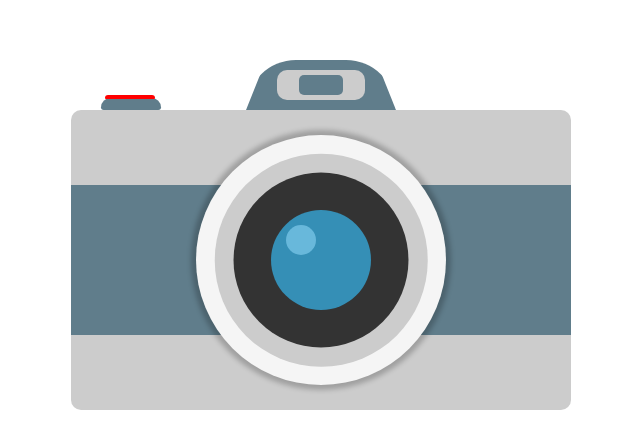
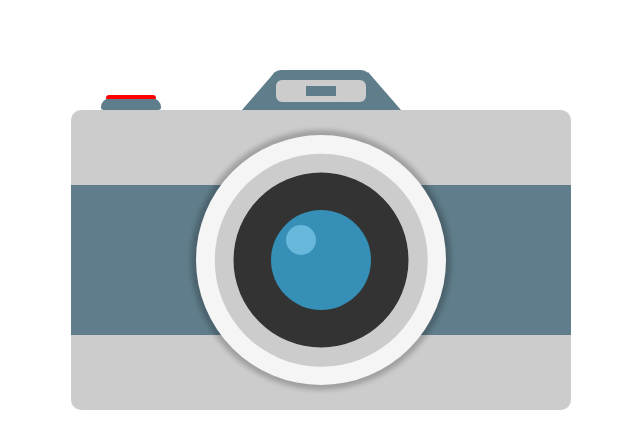
Before and after one commit to OmneyaAboElkhair/CSS-Camera, a plain HTML site: page index.html in a window 1280 px wide. Shown: the part 160-608 px from the top of the page, without its empty margins (319-959 px from the left). Drawn offline with Linux system fonts and the light colour scheme.

Commit message:
Edit index

```diff
--- a/css/ch-14.css
+++ b/css/ch-14.css
@@ -2,6 +2,8 @@
     box-sizing: border-box;
 }
 
+
+/* Grouping Same Featers  */
 .container,
 .container div:nth-of-type(2),
 .container div:nth-of-type(2)::before,
@@ -37,6 +39,7 @@
     position: absolute;
 }
 
+/* Media Queries */
 
 @media (max-width:767px) {
     .container {
@@ -46,6 +49,8 @@
 
 
 }
+
+/* Camera Button  */
 
 .container::before {
     content: '';
@@ -69,7 +74,7 @@
     height: 4px;
     position: absolute;
     top: -15px;
-    left: 34px;
+    left: 35px;
     border-radius: 10px 10px 3px 3px;
     -webkit-border-radius: 10px 10px 3px 3px;
     -moz-border-radius: 10px 10px 3px 3px;
@@ -77,66 +82,78 @@
     -o-border-radius: 10px 10px 3px 3px;
 }
 
-.container span {
+/* End Of Camera Button */
+
+/* Camera Flash */
+
+.container span:first-of-type {
     display: block;
-    width: 150px;
-    height: 0;
     position: absolute;
-    border-bottom: 50px solid #607d8b;
-    border-left: 20px solid transparent;
-    border-right: 20px solid transparent;
-    top: -50px;
+    width: 100px;
+    height: 40px;
+    background-color: #607d8b;
+    top: -40px;
     left: 50%;
     transform: translateX(-50%);
     -webkit-transform: translateX(-50%);
     -moz-transform: translateX(-50%);
     -ms-transform: translateX(-50%);
     -o-transform: translateX(-50%);
-    border-radius: 50px 50px 0px 0px;
+    border-radius: 10px 10px 0px 0px;
+    -webkit-border-radius: 10px 10px 0px 0px;
+    -moz-border-radius: 10px 10px 0px 0px;
+    -ms-border-radius: 10px 10px 0px 0px;
+    -o-border-radius: 10px 10px 0px 0px;
+}
+
+.container span:first-of-type::before,
+.container span:first-of-type::after {
+    content: "";
+    position: absolute;
+    border-bottom: 38px solid #607d8b;
+    border-left: 33px solid transparent;
+    top: 2px;
 
 }
 
-.container span::before {
-    content: '';
-    width: 80%;
-    height: 30px;
-    background-color: #ccc;
+.container span:first-of-type::before {
+    border-right: 25px solid transparent;
+    left: -29.5px;
+
+}
+
+.container span:first-of-type::after {
+    border-right: 33px solid transparent;
+    right: -29.5px;
+}
+
+.container span:last-of-type {
+    display: block;
+    width: 90px;
+    height: 22px;
+    background-color: transparent;
     position: absolute;
-    top: 10px;
+    top: -30px;
     left: 50%;
+    border-style: solid;
+    border-color: #ccc;
+    border-width: 6px 30px;
     transform: translateX(-50%);
     -webkit-transform: translateX(-50%);
     -moz-transform: translateX(-50%);
     -ms-transform: translateX(-50%);
     -o-transform: translateX(-50%);
-    border-radius: 10px;
-    -webkit-border-radius: 10px;
-    -moz-border-radius: 10px;
-    -ms-border-radius: 10px;
-    -o-border-radius: 10px;
+    border-radius: 6px;
+    -webkit-border-radius: 6px;
+    -moz-border-radius: 6px;
+    -ms-border-radius: 6px;
+    -o-border-radius: 6px;
+
 }
 
-.container span::after {
-    content: '';
-    width: 40%;
-    height: 20px;
-    background-color: #607d8b;
-    border-radius: 5px;
-    position: absolute;
-    -webkit-border-radius: 5px;
-    -moz-border-radius: 5px;
-    -ms-border-radius: 5px;
-    -o-border-radius: 5px;
-    top: 15px;
-    left: 50%;
-    transform: translateX(-50%);
-    -webkit-transform: translateX(-50%);
-    -moz-transform: translateX(-50%);
-    -ms-transform: translateX(-50%);
-    -o-transform: translateX(-50%);
-}
+/* End Of Camera Flash */
 
-
+/* Camera Middle Line */
 
 .container div:first-of-type {
     background-color: #607d8b;
@@ -151,6 +168,9 @@
     -o-transform: translateY(-50%);
 }
 
+/* End Of Camera Middle Line */
+
+/* Camera Circles */
 
 .container div:nth-of-type(2) {
     width: 250px;
@@ -214,3 +234,5 @@
 
 
 }
+
+/* End Of Camera Circles */
--- a/index.html
+++ b/index.html
@@ -9,6 +9,7 @@
 <body>
     <div class="container">
         <span></span>
+        <span></span>
         <div></div>
         <div></div>
         <div></div>
```
